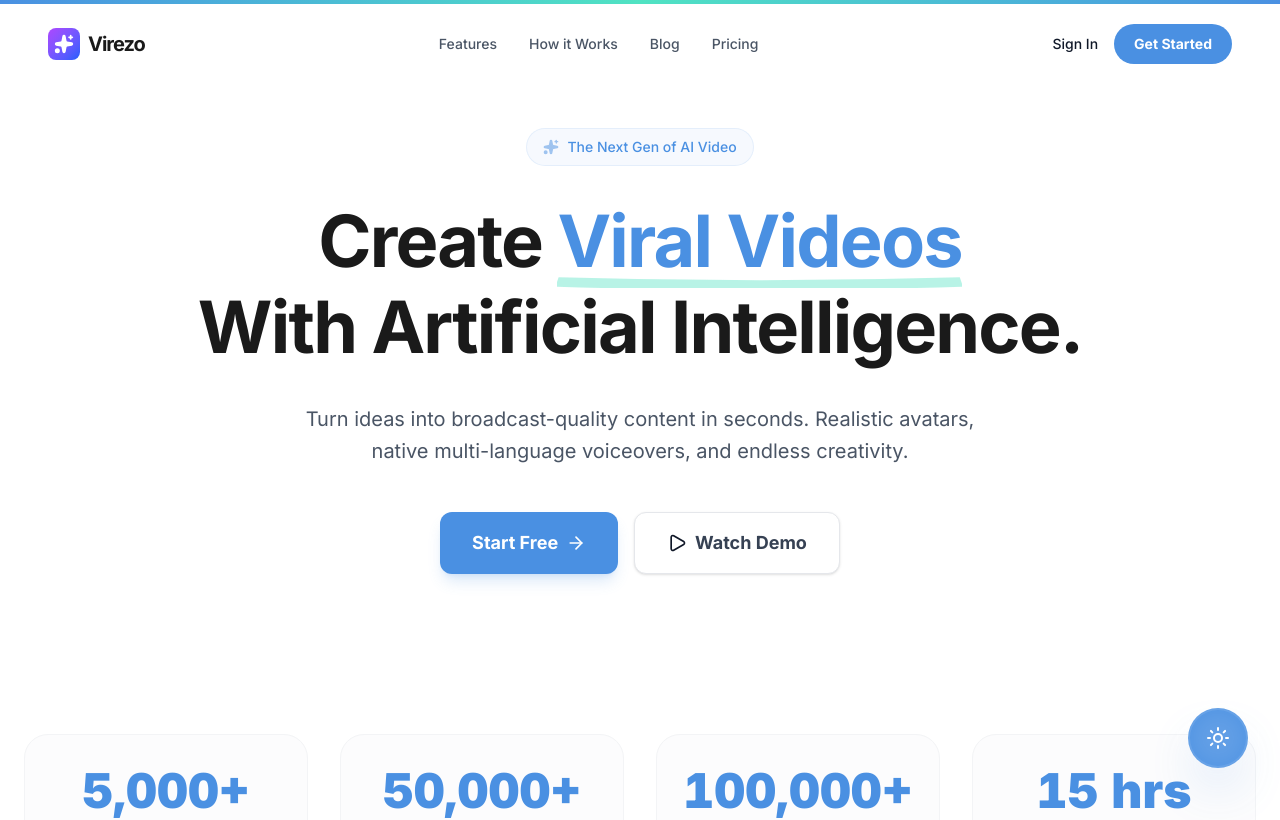
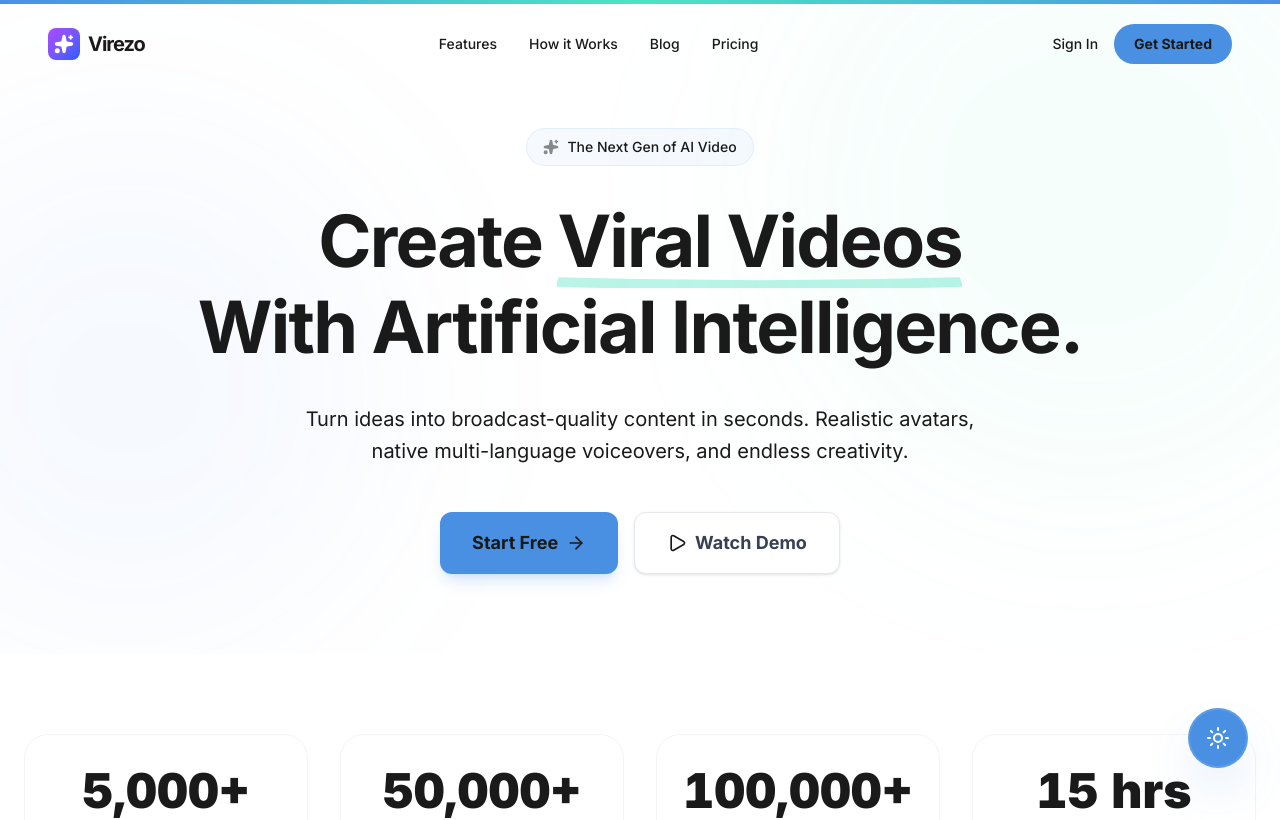
Before and after one commit to mohamedziro-coder/veo3-platform, a Next.js app: page / in a window 1280 px wide. Shown: the top 820 px of the page. Built offline with nearby package versions, Linux system fonts and the light colour scheme.

Commit message:
fix: resolve hardcoded backgrounds blocking dark mode and standardize theme variables

```diff
--- a/src/app/globals.css
+++ b/src/app/globals.css
@@ -16,6 +16,10 @@
 
   --card-bg: #FFFFFF;
   --card-border: #E5E5E5;
+
+  /* Theme Aliases */
+  --bg-color: var(--background);
+  --text-color: var(--foreground);
 
   /* Global Typography System */
   --font-family: 'Inter', system-ui, -apple-system, sans-serif;
@@ -57,6 +61,10 @@
 
   --card-bg: #111111;
   --card-border: #262626;
+
+  /* Theme Aliases */
+  --bg-color: var(--background);
+  --text-color: var(--foreground);
 }
 
 @theme inline {
@@ -70,6 +78,8 @@
   --color-muted: var(--muted);
   --color-muted-foreground: var(--muted-foreground);
   --color-border: var(--border);
+  --color-card-bg: var(--card-bg);
+  --color-card-border: var(--card-border);
 }
 
 /* Global Typography Reset & Force */
@@ -82,14 +92,26 @@
 }
 
 body {
-  background: var(--background);
-  color: var(--foreground);
+  background: var(--bg-color) !important;
+  color: var(--text-color) !important;
   font-size: var(--text-base);
   line-height: var(--leading-normal);
   overflow-x: hidden;
   transition: background-color var(--theme-transition), color var(--theme-transition);
 }
 
+/* Force sections to respect theme background */
+main,
+section,
+nav,
+div[class*="bg-white"]:not(.glass-panel),
+div[class*="bg-gray-50"]:not(.glass-panel) {
+  background-color: transparent !important;
+  color: inherit;
+  transition: background-color var(--theme-transition), color var(--theme-transition), border-color var(--theme-transition);
+}
+
+/* Ensure foreground color is inherited */
 h1,
 h2,
 h3,
@@ -97,13 +119,11 @@ h4,
 h5,
 h6,
 p,
+span,
 a,
-button,
-div,
-section,
-nav,
-span {
-  transition: background-color var(--theme-transition), color var(--theme-transition), border-color var(--theme-transition), box-shadow var(--theme-transition);
+li {
+  color: var(--text-color);
+  transition: color var(--theme-transition);
 }
 
 h1,
--- a/src/app/page.tsx
+++ b/src/app/page.tsx
@@ -98,7 +98,7 @@ export default function HomePage() {
   ];
 
   return (
-    <main className="min-h-screen bg-white text-[#1A1A1A] font-sans overflow-x-hidden selection:bg-primary/20 selection:text-primary">
+    <main className="min-h-screen bg-background text-foreground font-sans overflow-x-hidden selection:bg-primary/20 selection:text-primary">
       {/* FAQ Schema for SEO */}
       <script
         type="application/ld+json"
@@ -130,7 +130,7 @@ export default function HomePage() {
           {/* Headline */}
           <motion.h1
             variants={itemVariants}
-            className="text-5xl md:text-7xl font-bold tracking-tight leading-[1.1] text-gray-900"
+            className="text-5xl md:text-7xl font-bold tracking-tight leading-[1.1] text-foreground"
           >
             Create <span className="text-primary relative inline-block">
               Viral Videos
@@ -164,7 +164,7 @@ export default function HomePage() {
               <ArrowRight className="w-5 h-5 group-hover:translate-x-1 transition-transform" />
             </Link>
             <button className="px-8 py-4 rounded-xl bg-white border border-gray-200 text-gray-700 font-bold text-lg hover:bg-gray-50 hover:border-gray-300 transition-all flex items-center justify-center gap-2 shadow-sm transform hover:-translate-y-1">
-              <Play className="w-5 h-5 text-gray-900" />
+              <Play className="w-5 h-5 text-foreground" />
               Watch Demo
             </button>
           </motion.div>
@@ -211,7 +211,7 @@ export default function HomePage() {
           className="max-w-7xl mx-auto space-y-20"
         >
           <motion.div variants={itemVariants} className="text-center space-y-4">
-            <h2 className="text-4xl md:text-5xl font-black text-gray-900 tracking-tight">Why Top Media Buyers Scale With Us</h2>
+            <h2 className="text-4xl md:text-5xl font-black text-foreground tracking-tight">Why Top Media Buyers Scale With Us</h2>
             <p className="text-xl text-gray-500 max-w-2xl mx-auto font-medium">Unfair advantage through AI automation. Launch faster, test smarter, and scale harder.</p>
           </motion.div>
 
@@ -260,7 +260,7 @@ export default function HomePage() {
                 <div className="w-16 h-16 rounded-[1.25rem] bg-primary/5 flex items-center justify-center text-primary mb-8 group-hover:bg-primary group-hover:text-white group-hover:scale-110 transition-all duration-500">
                   {feature.icon}
                 </div>
-                <h3 className="text-2xl font-bold text-gray-900 mb-4 tracking-tight">{feature.title}</h3>
+                <h3 className="text-2xl font-bold text-foreground mb-4 tracking-tight">{feature.title}</h3>
                 <p className="text-gray-500 leading-relaxed font-medium">{feature.desc}</p>
               </motion.div>
             ))}
@@ -276,7 +276,7 @@ export default function HomePage() {
           variants={staggerContainer}
           className="max-w-7xl mx-auto px-6 text-center"
         >
-          <motion.h2 variants={itemVariants} className="text-3xl md:text-4xl font-bold text-gray-900 mb-16">How It Works</motion.h2>
+          <motion.h2 variants={itemVariants} className="text-3xl md:text-4xl font-bold text-foreground mb-16">How It Works</motion.h2>
 
           <div className="grid grid-cols-1 md:grid-cols-3 gap-12 relative">
             {/* Connector Line (Desktop) */}
@@ -296,7 +296,7 @@ export default function HomePage() {
                 <div className="w-14 h-14 rounded-full bg-white border-2 border-primary text-primary font-bold text-xl flex items-center justify-center mb-6 shadow-md group-hover:bg-primary group-hover:text-white transition-all duration-300">
                   {item.step}
                 </div>
-                <h3 className="text-xl font-bold text-gray-900 mb-3">{item.title}</h3>
+                <h3 className="text-xl font-bold text-foreground mb-3">{item.title}</h3>
                 <p className="text-gray-600 max-w-xs">{item.text}</p>
               </motion.div>
             ))}
@@ -307,7 +307,7 @@ export default function HomePage() {
       {/* 5. DEMO PREVIEW SECTION */}
       <section className="py-24 px-6 max-w-7xl mx-auto" id="demos">
         <div className="text-center mb-16">
-          <h2 className="text-3xl md:text-4xl font-bold text-gray-900 mb-4">Made with Virezo</h2>
+          <h2 className="text-3xl md:text-4xl font-bold text-foreground mb-4">Made with Virezo</h2>
           <p className="text-xl text-gray-500">See what others are building right now.</p>
         </div>
 
@@ -418,7 +418,7 @@ export default function HomePage() {
           className="max-w-7xl mx-auto space-y-20"
         >
           <motion.div variants={itemVariants} className="text-center space-y-4">
-            <h2 className="text-4xl md:text-5xl font-black text-gray-900 tracking-tight">Loved by High-Growth Brands</h2>
+            <h2 className="text-4xl md:text-5xl font-black text-foreground tracking-tight">Loved by High-Growth Brands</h2>
             <p className="text-xl text-gray-500 max-w-2xl mx-auto font-medium">Real results from marketers scaling past 7-figures.</p>
           </motion.div>
 
@@ -468,7 +468,7 @@ export default function HomePage() {
                     {testimonial.initials}
                   </div>
                   <div>
-                    <div className="font-bold text-gray-900">{testimonial.name}</div>
+                    <div className="font-bold text-foreground">{testimonial.name}</div>
                     <div className="text-sm text-gray-500 font-medium">{testimonial.role}</div>
                   </div>
                 </div>
@@ -514,7 +514,7 @@ export default function HomePage() {
           className="max-w-3xl mx-auto"
         >
           <motion.div variants={itemVariants} className="text-center mb-16">
-            <h2 className="text-3xl md:text-4xl font-bold text-gray-900 mb-4">Frequently Asked Questions</h2>
+            <h2 className="text-3xl md:text-4xl font-bold text-foreground mb-4">Frequently Asked Questions</h2>
             <p className="text-xl text-gray-500">Everything you need to know about Virezo AI.</p>
           </motion.div>
 
@@ -529,7 +529,7 @@ export default function HomePage() {
                   onClick={() => setOpenFaq(openFaq === i ? null : i)}
                   className="w-full px-8 py-6 flex items-center justify-between text-left hover:bg-gray-50 transition-colors"
                 >
-                  <span className="font-bold text-gray-900 md:text-lg">{faq.question}</span>
+                  <span className="font-bold text-foreground md:text-lg">{faq.question}</span>
                   <motion.span
                     animate={{ rotate: openFaq === i ? 45 : 0 }}
                     transition={{ duration: 0.4, ease: [0.16, 1, 0.3, 1] }}
--- a/src/components/Navigation.tsx
+++ b/src/components/Navigation.tsx
@@ -155,7 +155,7 @@ export default function Navigation() {
             <div className="fixed top-6 left-6 z-50">
                 <Link
                     href="/"
-                    className="flex items-center gap-2 px-4 py-2 rounded-full bg-white backdrop-blur-md border border-gray-200 text-sm font-medium text-gray-600 hover:text-gray-900 transition-colors"
+                    className="flex items-center gap-2 px-4 py-2 rounded-full bg-card-bg/80 border-card-border/50 text-muted-foreground hover:text-foreground transition-colors"
                 >
                     <Home className="w-4 h-4" />
                     <span>Back to Home</span>
@@ -187,7 +187,7 @@ export default function Navigation() {
 
                     {/* Auth Buttons */}
                     <div className="hidden md:flex items-center gap-4">
-                        <Link href="/login" className="text-sm font-medium text-gray-900 hover:text-gray-600 transition-colors">
+                        <Link href="/login" className="text-sm font-medium text-foreground hover:text-muted-foreground transition-colors">
                             Sign In
                         </Link>
                         <Link
@@ -202,7 +202,7 @@ export default function Navigation() {
                     {!isDesktop && (
                         <button
                             onClick={() => setMobileMenuOpen(!mobileMenuOpen)}
-                            className="md:hidden w-10 h-10 flex flex-col items-center justify-center gap-1.5 rounded-lg bg-gray-100 border border-gray-200 hover:bg-gray-200 transition-colors"
+                            className="md:hidden w-10 h-10 flex flex-col items-center justify-center gap-1.5 rounded-lg bg-muted border-card-border hover:bg-border transition-colors"
                             aria-label="Toggle menu"
                         >
                             <motion.span
@@ -228,33 +228,33 @@ export default function Navigation() {
                         exit={{ opacity: 0, y: -20 }}
                         className="fixed top-20 left-0 right-0 z-40 px-6"
                     >
-                        <div className="bg-white/95 backdrop-blur-xl border border-gray-200 rounded-2xl p-6 shadow-2xl">
+                        <div className="bg-card-bg/95 border-card-border shadow-2xl">
                             <div className="flex flex-col gap-4">
                                 <Link
                                     href="/#features"
                                     onClick={() => setMobileMenuOpen(false)}
-                                    className="text-gray-600 hover:text-gray-900 transition-colors py-2 text-sm font-medium"
+                                    className="text-muted-foreground hover:text-foreground transition-colors py-2 text-sm font-medium"
                                 >
                                     Features
                                 </Link>
                                 <Link
                                     href="/#how-it-works"
                                     onClick={() => setMobileMenuOpen(false)}
-                                    className="text-gray-600 hover:text-gray-900 transition-colors py-2 text-sm font-medium"
+                                    className="text-muted-foreground hover:text-foreground transition-colors py-2 text-sm font-medium"
                                 >
                                     How it Works
                                 </Link>
                                 <Link
                                     href="/pricing"
                                     onClick={() => setMobileMenuOpen(false)}
-                                    className="text-gray-600 hover:text-gray-900 transition-colors py-2 text-sm font-medium"
+                                    className="text-muted-foreground hover:text-foreground transition-colors py-2 text-sm font-medium"
                                 >
                                     Pricing
                                 </Link>
                                 <Link
                                     href="/blogs"
                                     onClick={() => setMobileMenuOpen(false)}
-                                    className="text-gray-600 hover:text-gray-900 transition-colors py-2 text-sm font-medium"
+                                    className="text-muted-foreground hover:text-foreground transition-colors py-2 text-sm font-medium"
                                 >
                                     Blog
                                 </Link>
@@ -262,7 +262,7 @@ export default function Navigation() {
                                 <Link
                                     href="/login"
                                     onClick={() => setMobileMenuOpen(false)}
-                                    className="text-gray-900 hover:text-gray-600 transition-colors py-2 text-sm font-medium"
+                                    className="text-foreground hover:text-muted-foreground transition-colors py-2 text-sm font-medium"
                                 >
                                     Sign In
                                 </Link>
@@ -287,7 +287,7 @@ export default function Navigation() {
             {/* Desktop Navigation (Top Pill) - Only show if Desktop */}
             {isDesktop && (
                 <div className="fixed top-6 left-1/2 -translate-x-1/2 z-50 items-center gap-4 w-full max-w-fit px-4 flex">
-                    <nav className="relative bg-white/80 backdrop-blur-xl border border-gray-200 rounded-full p-1.5 flex items-center gap-1 shadow-lg ring-1 ring-gray-900/5">
+                    <nav className="relative bg-card-bg/80 backdrop-blur-xl border border-card-border rounded-full p-1.5 flex items-center gap-1 shadow-lg ring-1 ring-white/10">
                         {appLinks.map((link) => {
                             const isActive = link.active;
 
@@ -297,7 +297,7 @@ export default function Navigation() {
                                     href={link.href}
                                     className={cn(
                                         "relative flex items-center gap-2 px-5 py-2.5 rounded-full transition-all duration-300 z-10",
-                                        isActive ? "text-white" : "text-gray-500 hover:text-gray-900 hover:bg-gray-100"
+                                        isActive ? "text-white" : "text-muted-foreground hover:text-foreground hover:bg-muted"
                                     )}
                                 >
                                     {isActive && (
@@ -340,14 +340,14 @@ export default function Navigation() {
                 <>
                     {/* Mobile Top Bar with Credits */}
                     <div className="fixed top-6 right-6 z-50">
-                        <div className="flex items-center gap-1.5 px-3 py-1.5 rounded-full bg-white/80 backdrop-blur-md border border-gray-200 text-xs font-bold text-gray-700 shadow-md">
+                        <div className="flex items-center gap-1.5 px-3 py-1.5 rounded-full bg-white/80 backdrop-blur-md border border-card-border text-xs font-bold text-foreground shadow-md">
                             <Sparkles className="w-3 h-3 text-primary" />
                             <span>{credits}</span>
                         </div>
                     </div>
 
                     <div className="fixed bottom-6 left-1/2 -translate-x-1/2 z-50 w-[90%] max-w-sm">
-                        <nav className="relative bg-white/90 backdrop-blur-2xl border border-gray-200 rounded-full p-2 flex items-center justify-between shadow-xl ring-1 ring-gray-900/5">
+                        <nav className="relative bg-card-bg/90 backdrop-blur-2xl border border-card-border rounded-full p-2 flex items-center justify-between shadow-xl ring-1 ring-white/10">
                             {appLinks.map((link) => {
                                 const isActive = link.active;
 
```
